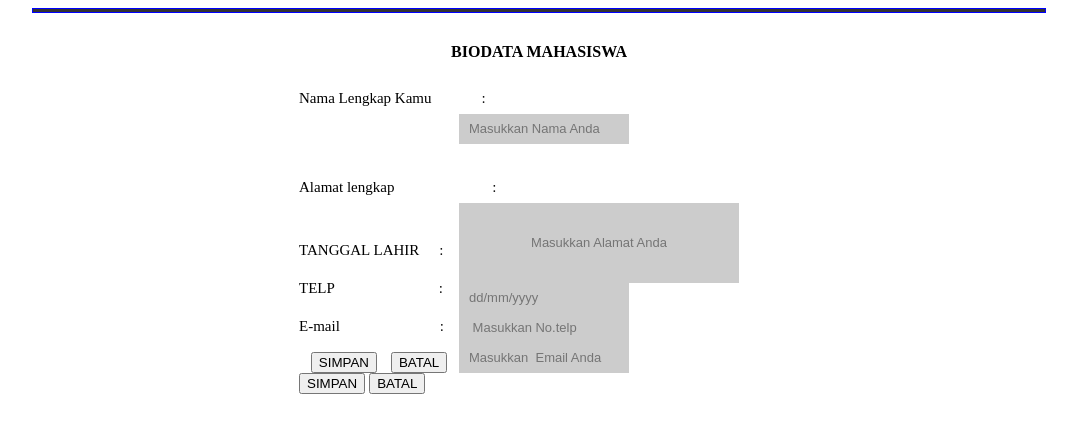
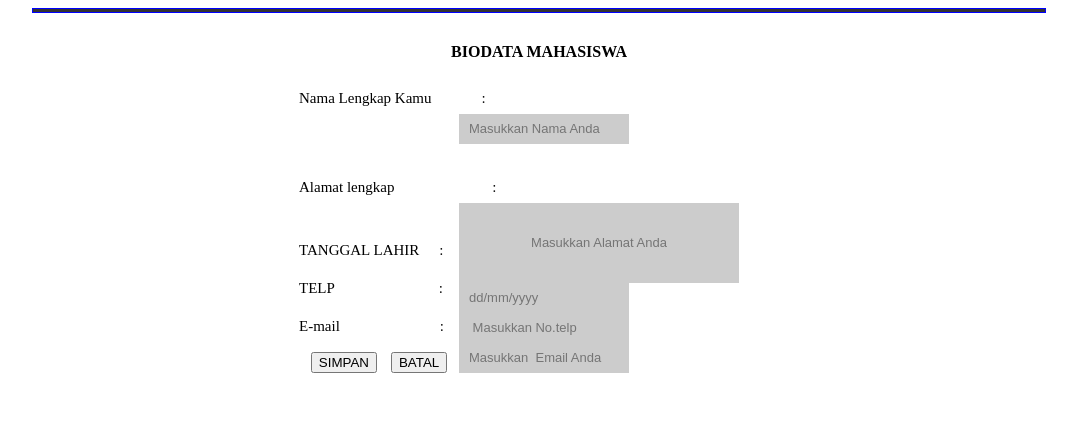
Before and after one commit to Jundi1232/tugaspertemuan11, a plain HTML site: page index.html in a window 1280 px wide. Shown: the part 96-528 px from the top of the page, without its empty margins (101-1178 px from the left). Drawn offline with Linux system fonts and the light colour scheme.

Commit message:
Update index.html

```diff
--- a/index.html
+++ b/index.html
@@ -43,10 +43,7 @@
                    <button type="submit" >SIMPAN</button>
                    <button type="reset" >BATAL</button>
                </div>
-                <div id="BUTTON">
-                   <button type="submit" >SIMPAN</button>
-                   <button type="reset" >BATAL</button>
-               </div>
+
         </form>
     </div>
 </body>
```
